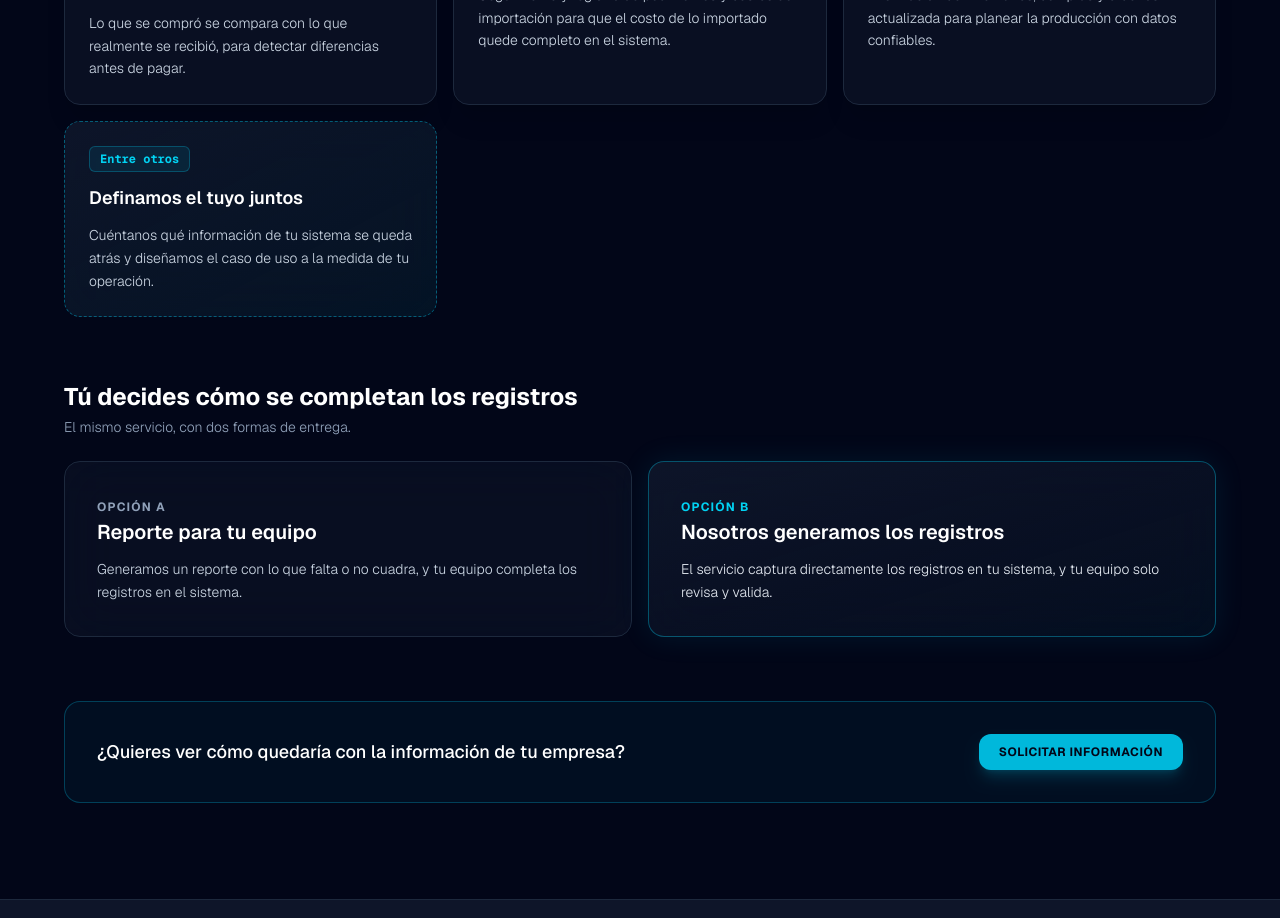
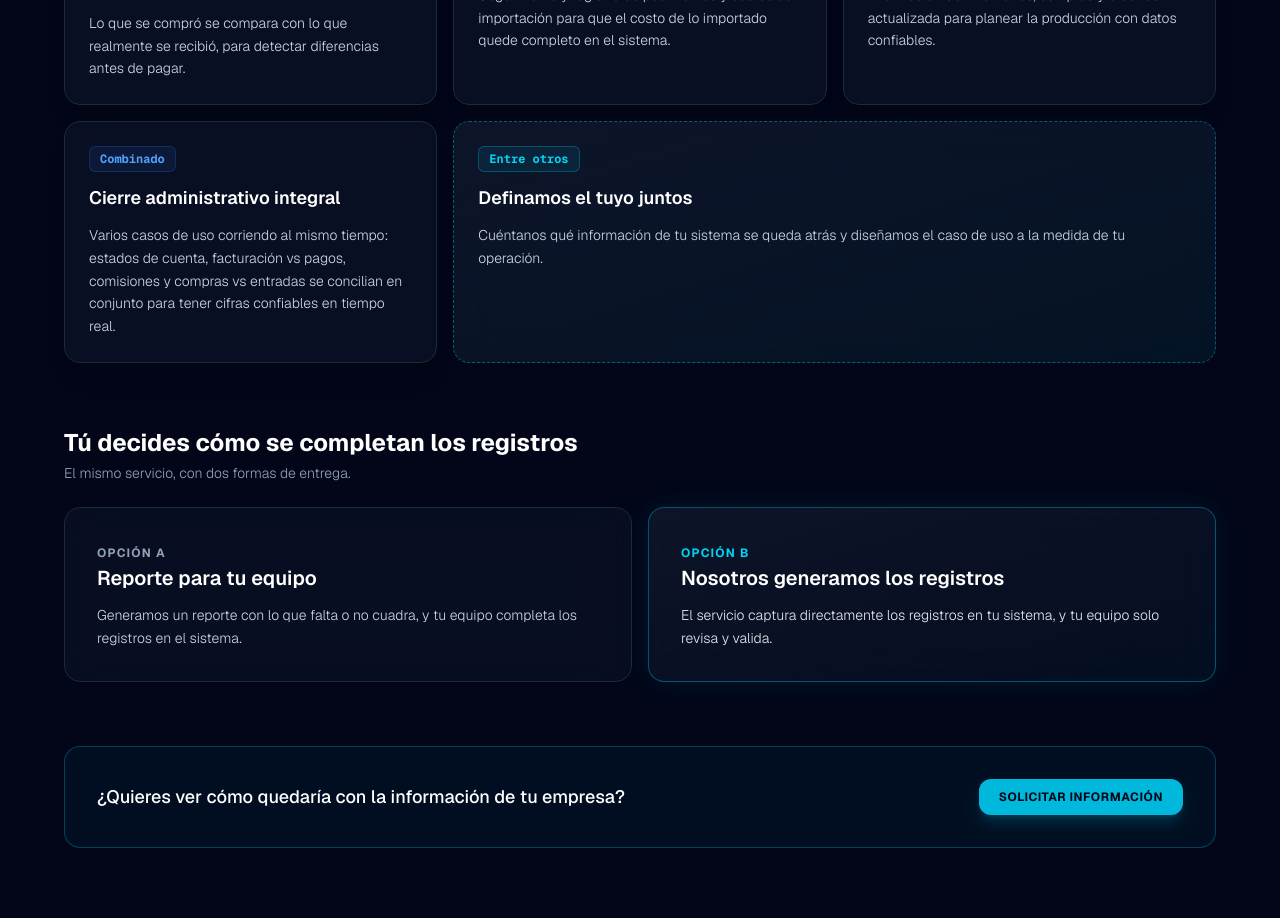
Before and after one commit to arielfigue/humantek-web, a Next.js app: page /administratibot in a window 1280 px wide. Shown: the part 960-1878 px from the top of the page. Built offline with nearby package versions, Linux system fonts and the light colour scheme; no server answers.

Commit message:
AdministratiBot: caso de uso combinado (cierre administrativo integral)
Co-Authored-By: Claude Sonnet 5.5 <noreply@anthropic.com>
Claude-Session: https://claude.ai/code/session_01CpjFBAjeLhF9pYpwREXhP9

```diff
--- a/app/administratibot/page.tsx
+++ b/app/administratibot/page.tsx
@@ -56,6 +56,12 @@ const CASOS_DE_USO = [
     texto:
       'Información de inventarios, compras y órdenes actualizada para planear la producción con datos confiables.',
   },
+  {
+    etiqueta: 'Combinado',
+    titulo: 'Cierre administrativo integral',
+    texto:
+      'Varios casos de uso corriendo al mismo tiempo: estados de cuenta, facturación vs pagos, comisiones y compras vs entradas se concilian en conjunto para tener cifras confiables en tiempo real.',
+  },
 ];
 
 export default function AdministratiBotPage() {
@@ -108,7 +114,7 @@ export default function AdministratiBotPage() {
                 </article>
               ))}
 
-              <article className="rounded-2xl border border-dashed border-cyan-500/45 bg-gradient-to-br from-slate-900/90 to-cyan-950/30 p-6 backdrop-blur-xl flex flex-col gap-3">
+              <article className="lg:col-span-2 rounded-2xl border border-dashed border-cyan-500/45 bg-gradient-to-br from-slate-900/90 to-cyan-950/30 p-6 backdrop-blur-xl flex flex-col gap-3">
                 <span className="self-start text-xs font-mono font-bold text-cyan-400 bg-cyan-500/10 px-2.5 py-1 rounded-md border border-cyan-500/30">
                   Entre otros
                 </span>
```
